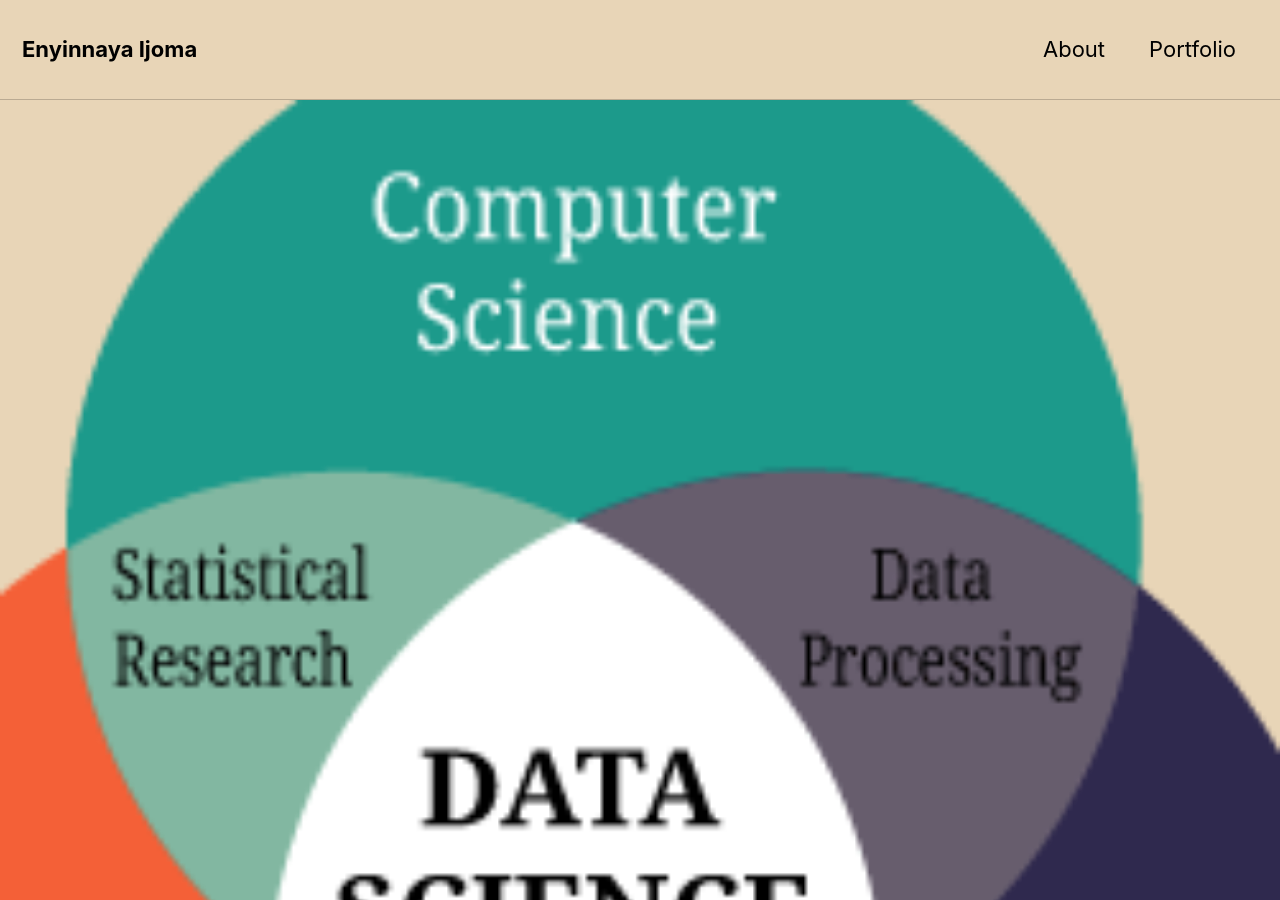
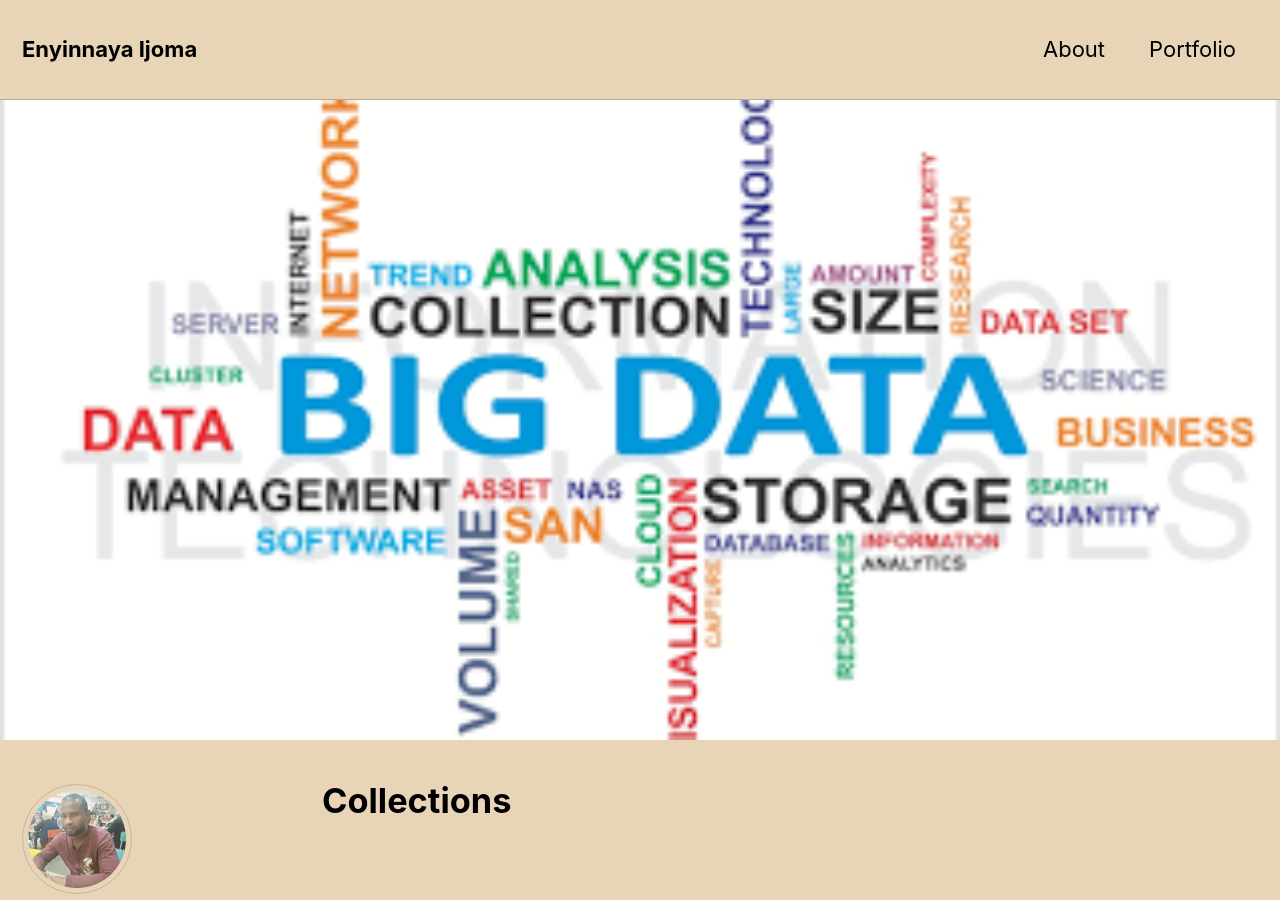
Before and after one commit to LloydIjoma/lloydijoma.github.io, a Jekyll site: the page built from _pages/projects.md, in a window 1280 px wide and 900 px high. Built offline with Jekyll 4.4.1, drawn with Linux system fonts in a browser that asks for light colours; nearby versions of some CDN libraries.

Commit message:
modified

```diff
--- a/_pages/projects.md
+++ b/_pages/projects.md
@@ -4,7 +4,7 @@ permalink: /projects/
 title: "Collections"
 author_profile: true
 header:
-  image: "/images/main.png"
+  image: "/images/bigdata.png"
 
 ---
 
```
Also changed, not shown: images/bigdata.png (added), images/main.png (deleted).
